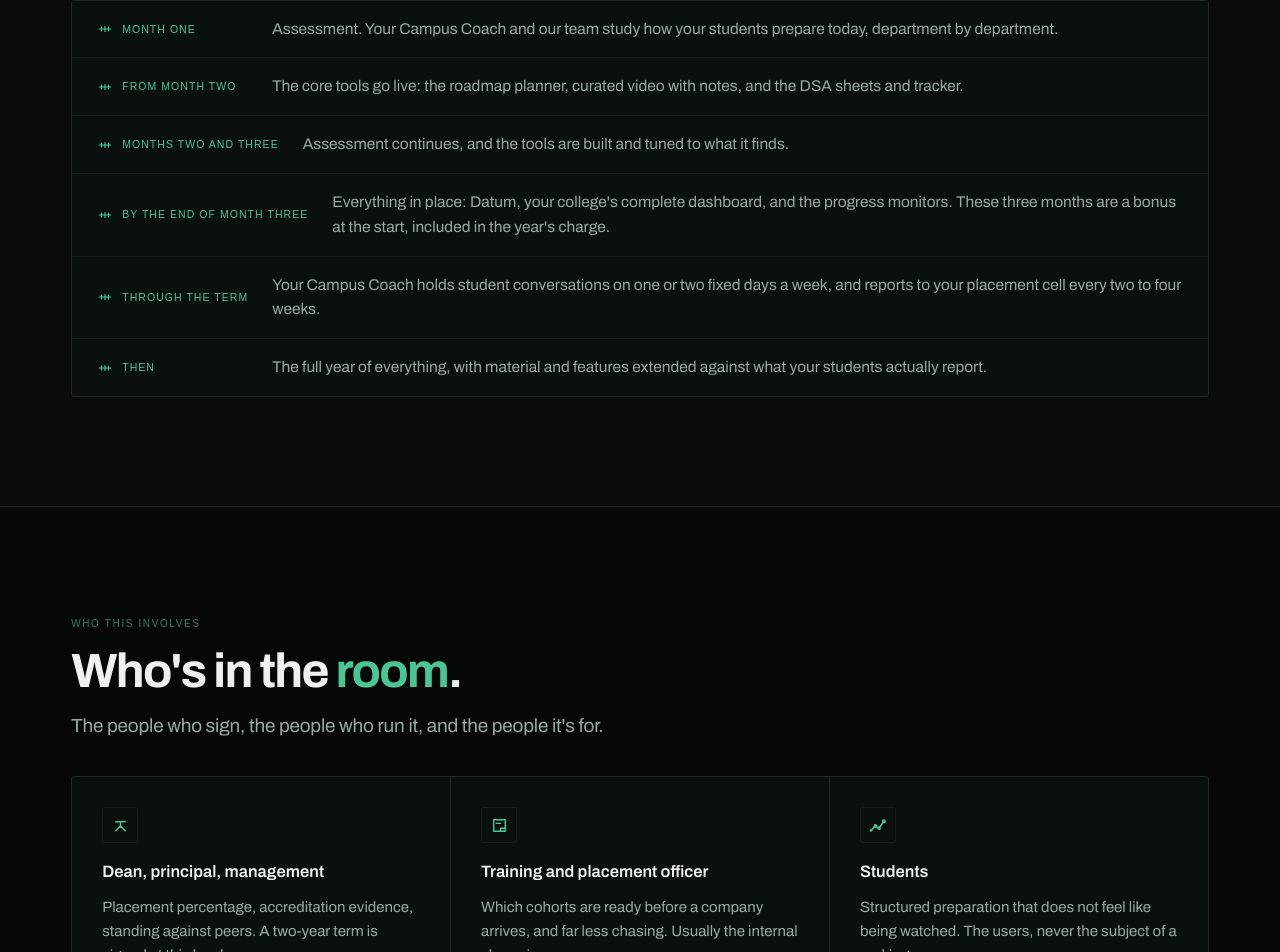
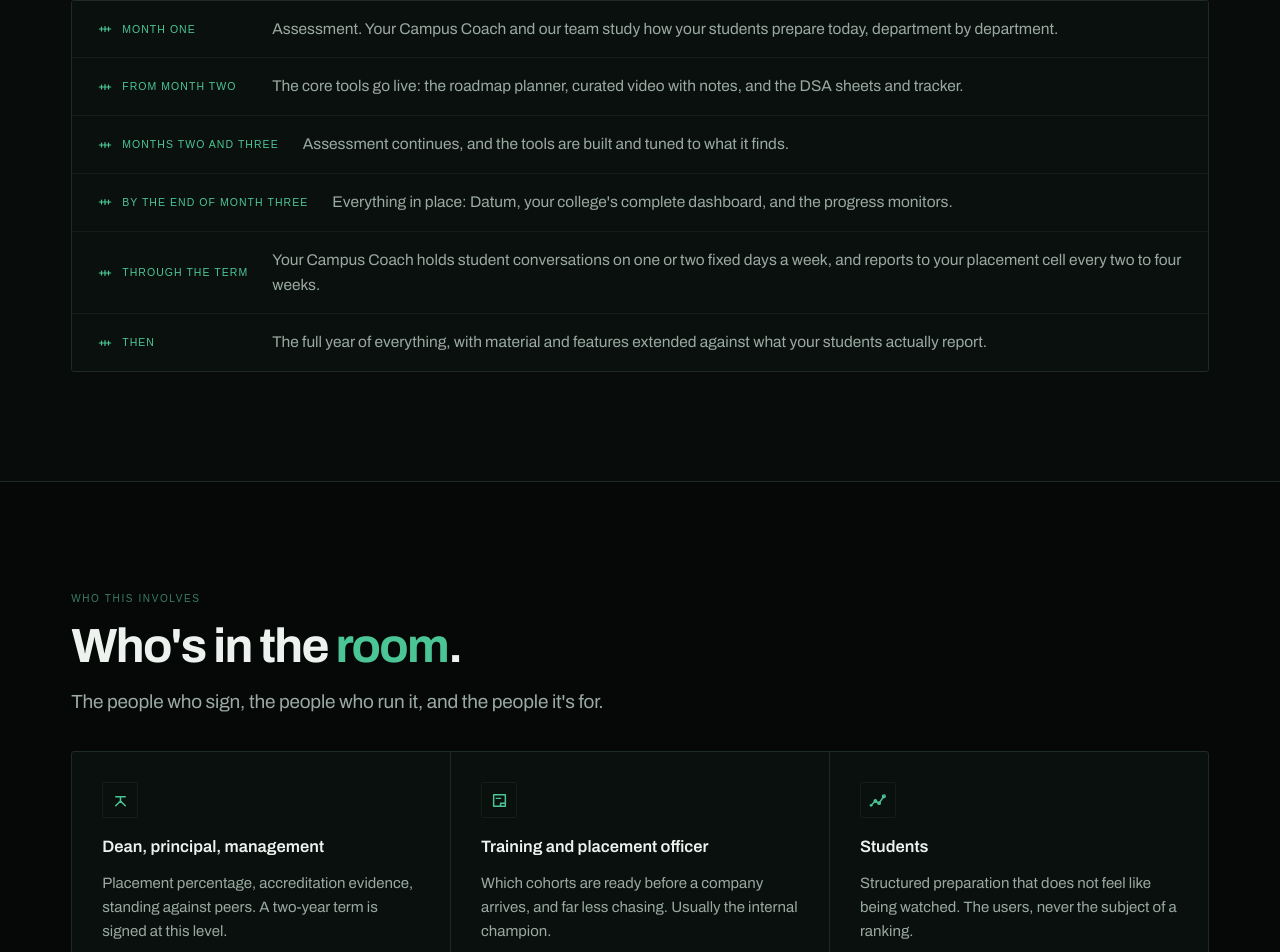
Before and after one commit to verastack-labs/origan, a Next.js app: page /partnership in a window 1280 px wide. Shown: the part 3601-4553 px from the top of the page. Built offline with nearby package versions, Linux system fonts and the light colour scheme; a web font is replaced by a local one.

Commit message:
Copy: drop the bonus-months line; the standard offer is unchanged

```diff
--- a/src/data/content.ts
+++ b/src/data/content.ts
@@ -516,7 +516,7 @@ export const partnership = {
       { when: "Month one", what: "Assessment. Your Campus Coach and our team study how your students prepare today, department by department." },
       { when: "From month two", what: "The core tools go live: the roadmap planner, curated video with notes, and the DSA sheets and tracker." },
       { when: "Months two and three", what: "Assessment continues, and the tools are built and tuned to what it finds." },
-      { when: "By the end of month three", what: "Everything in place: Datum, your college's complete dashboard, and the progress monitors. These three months are a bonus at the start, included in the year's charge." },
+      { when: "By the end of month three", what: "Everything in place: Datum, your college's complete dashboard, and the progress monitors." },
       { when: "Through the term", what: "Your Campus Coach holds student conversations on one or two fixed days a week, and reports to your placement cell every two to four weeks." },
       { when: "Then", what: "The full year of everything, with material and features extended against what your students actually report." },
     ],
```
